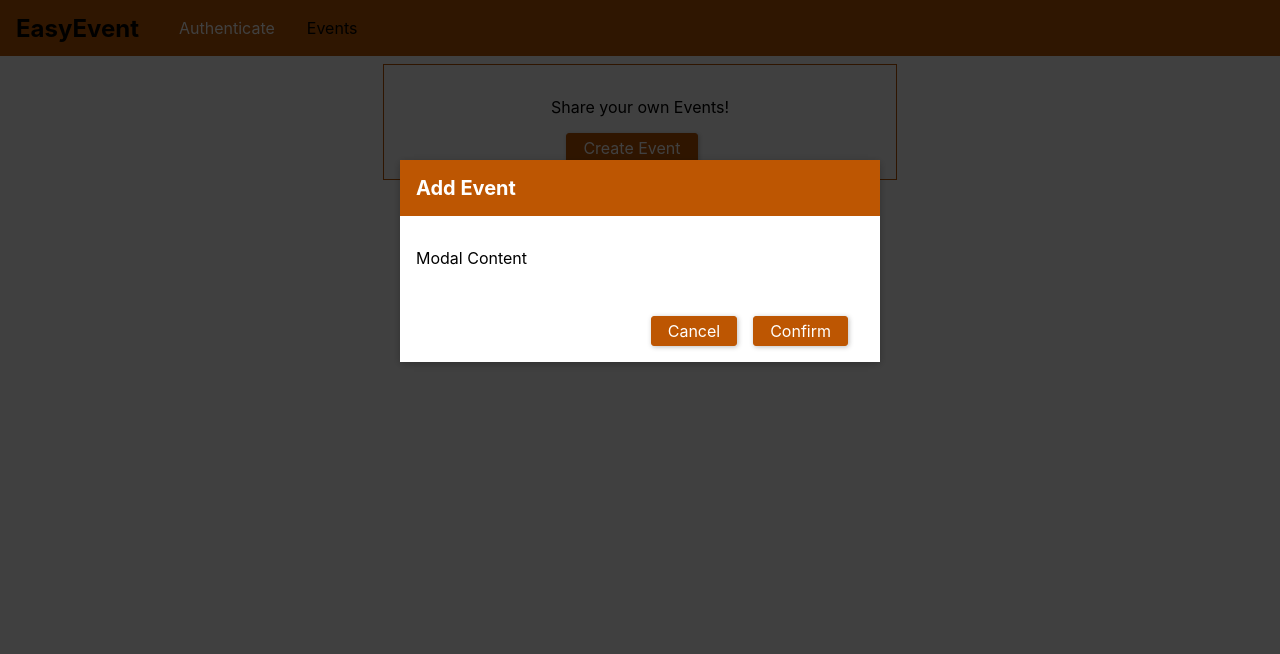
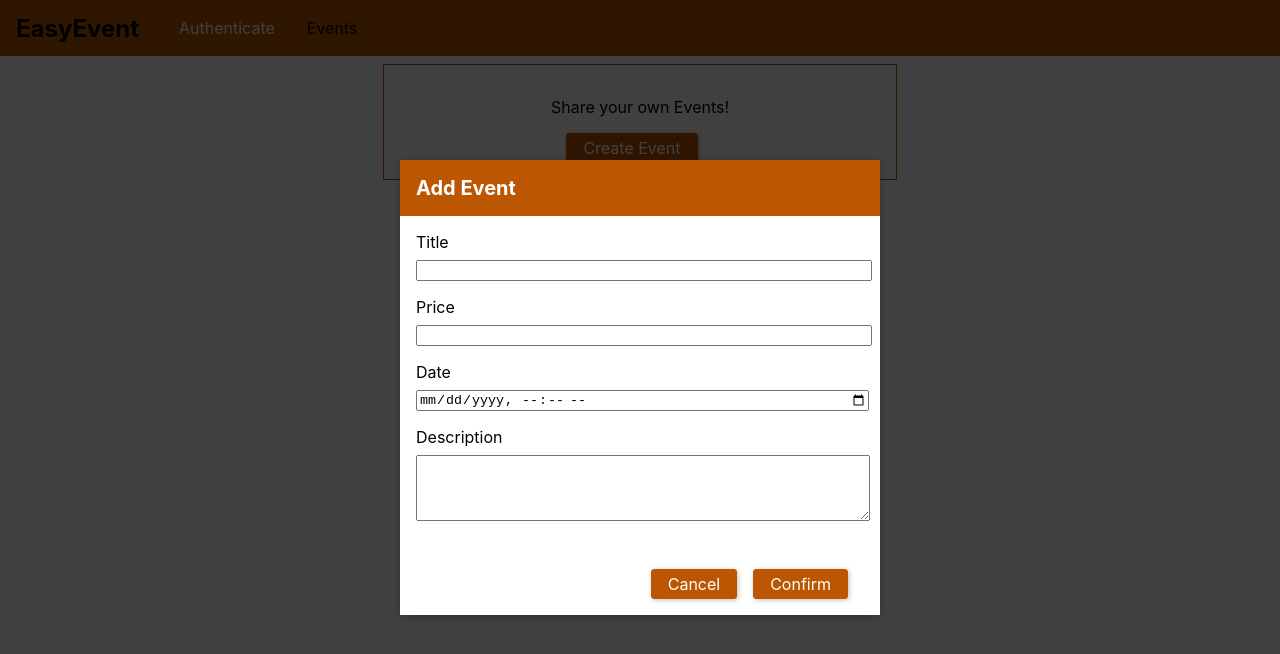
Before and after one commit to mvltsevinc/GraphQL-React-Event-Booking, a React (Create React App) app in the folder frontend/: page /events in a window 1280 px wide. Both pictures are taken after a click on the button "Create Event". Shown: the top 654 px of the page. Built offline with nearby package versions, Linux system fonts and the light colour scheme.

Commit message:
#16 Adding Events part1

```diff
--- a/frontend/src/index.css
+++ b/frontend/src/index.css
@@ -9,7 +9,7 @@ code {
   font-family: source-code-pro, Menlo, Monaco, Consolas, 'Courier New', monospace;
 }
 
-.form-control label, .form-control input {
+.form-control label, .form-control input, .form-control textarea {
   width: 100%;
   display: block;
 }
--- a/frontend/src/pages/Events.js
+++ b/frontend/src/pages/Events.js
@@ -10,11 +10,36 @@ class EventsPage extends Component {
     creating: false
   };
 
+  constructor(props) {
+    super(props);
+    this.titleElRef = React.createRef();
+    this.priceElRef = React.createRef();
+    this.dateElRef = React.createRef();
+    this.descriptionElRef = React.createRef();
+  }
+
   startCreateEventHandler = () => {
     this.setState({ creating: true });
   };
 
-  modalConfirmHandler = () => {};
+  modalConfirmHandler = () => {
+    this.setState({ creating: false });
+    const title = this.titleElRef.current.value;
+    const price = +this.priceElRef.current.value;
+    const date = this.dateElRef.current.value;
+    const description = this.descriptionElRef.current.value;
+
+    if (
+      title.trim().length === 0 ||
+      price.trim().length === 0 ||
+      date.trim().length === 0 ||
+      description.trim().length === 0
+    ) {
+      return;
+    }
+
+    const event = { title, price, date, description };
+  };
 
   modalCancelHandler = () => {
     this.setState({ creating: false });
@@ -32,7 +57,32 @@ class EventsPage extends Component {
             onCancel={this.modalCancelHandler}
             onConfirm={this.modalConfirmHandler}
           >
-            <p>Modal Content</p>
+            <form>
+              <div className='form-control'>
+                <label htmlFor='title'>Title</label>
+                <input type='text' id='title' ref={this.titleElRef}></input>
+              </div>
+              <div className='form-control'>
+                <label htmlFor='price'>Price</label>
+                <input type='number' id='number' ref={this.priceElRef}></input>
+              </div>
+              <div className='form-control'>
+                <label htmlFor='date'>Date</label>
+                <input
+                  type='datetime-local'
+                  id='date'
+                  ref={this.dateElRef}
+                ></input>
+              </div>
+              <div className='form-control'>
+                <label htmlFor='description'>Description</label>
+                <textarea
+                  rows='4'
+                  id='description'
+                  ref={this.descriptionElRef}
+                ></textarea>
+              </div>
+            </form>
           </Modal>
         )}
         <div className='events-control'>
```
